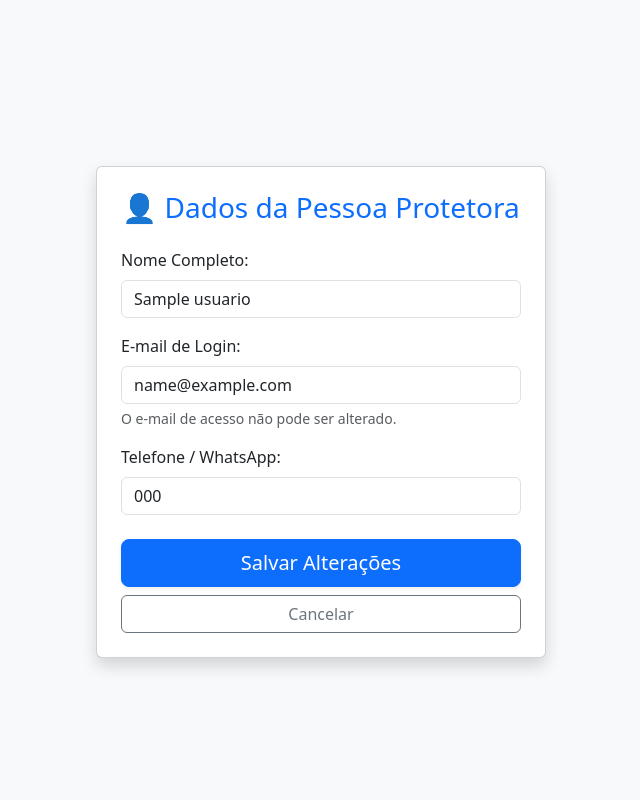
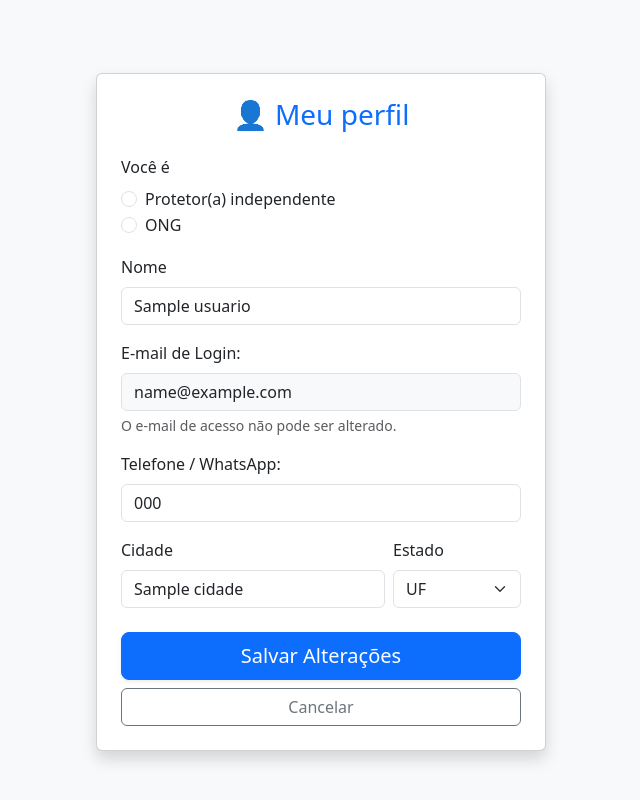
Before and after one commit to gbertaggia/patinhas-protegidas, a Flask app: template templates/editarUsuario.html in a window 1280 px wide. Shown: the whole page, without its empty margins (319-959 px from the left). Run offline with Flask 3, Linux system fonts and the light colour scheme; the template is opened without the code that fills it: most values are stand-ins (such as "Sample title", 1, 10 or a date in 2020); parts of the project's set-up code (start-up, migrations or seed data) failed here and were passed over.

Commit message:
Permite editar perfil, cidade e estado, com validação compartilhada com o cadastro

```diff
--- a/routes/auth.py
+++ b/routes/auth.py
@@ -27,14 +27,27 @@ def tela_cadastro():
     return render_template('cadastro.html', ufs=UFS)
 
 
-def _erro_cadastro(mensagem):
-    """Página simples de erro de validação do cadastro (resposta 400)."""
+def _pagina_de_erro(mensagem, voltar_para, texto_do_link):
+    """Página simples de erro de validação de formulário (resposta 400)."""
     return f"""
         <h1 style="color: red; text-align: center; margin-top: 50px;">{mensagem}</h1>
         <div style="text-align: center;">
-            <a href="/cadastro" style="font-size: 18px;">Voltar ao cadastro</a>
+            <a href="{voltar_para}" style="font-size: 18px;">{texto_do_link}</a>
         </div>
     """, 400
+
+
+def _validar_perfil(nome, tipo, cidade, uf):
+    """Regras do perfil, iguais no cadastro e na edição. Devolve a mensagem de erro ou None."""
+    if not nome or len(nome) > 100:
+        return 'Informe o nome (até 100 caracteres).'
+    if tipo not in TIPOS_DE_CONTA:
+        return 'Escolha se você é protetor(a) ou ONG.'
+    if not cidade or len(cidade) > 100:
+        return 'Informe a cidade (até 100 caracteres).'
+    if uf not in UFS:
+        return 'Escolha o estado.'
+    return None
 
 
 @bp.route('/cadastrar', methods=['POST'])
@@ -48,14 +61,11 @@ def criar_conta():
     uf = request.form.get('uf')
 
     # Validação no servidor: o HTML também exige os campos, mas ele pode ser burlado
-    if not nome or not email or not senha:
-        return _erro_cadastro('Preencha nome, e-mail e senha.')
-    if tipo not in TIPOS_DE_CONTA:
-        return _erro_cadastro('Escolha se você é protetor(a) ou ONG.')
-    if not cidade or len(cidade) > 100:
-        return _erro_cadastro('Informe a cidade (até 100 caracteres).')
-    if uf not in UFS:
-        return _erro_cadastro('Escolha o estado.')
+    if not email or not senha:
+        return _pagina_de_erro('Preencha e-mail e senha.', '/cadastro', 'Voltar ao cadastro')
+    erro = _validar_perfil(nome, tipo, cidade, uf)
+    if erro:
+        return _pagina_de_erro(erro, '/cadastro', 'Voltar ao cadastro')
 
     try:
         conexao = conectar_banco()
@@ -149,16 +159,25 @@ def fazer_login():
 @login_required
 def editar_perfil_usuario():
     id_usuario = session['id_usuario']
-    conexao = conectar_banco()
-    cursor = conexao.cursor(pymysql.cursors.DictCursor)
 
     if request.method == 'POST':
-        novo_nome = request.form.get('nome')
-        novo_telefone = request.form.get('telefone')
+        novo_nome = (request.form.get('nome') or '').strip()
+        novo_telefone = (request.form.get('telefone') or '').strip() or None
+        novo_tipo = request.form.get('tipo')
+        nova_cidade = (request.form.get('cidade') or '').strip()
+        novo_uf = request.form.get('uf')
 
+        erro = _validar_perfil(novo_nome, novo_tipo, nova_cidade, novo_uf)
+        if erro:
+            return _pagina_de_erro(erro, '/editar_usuario', 'Voltar à edição do perfil')
+
+        conexao = conectar_banco()
+        cursor = conexao.cursor()
         try:
-            cursor.execute("UPDATE usuarios SET nome = %s, telefone = %s WHERE id = %s",
-                           (novo_nome, novo_telefone if novo_telefone else None, id_usuario))
+            cursor.execute(
+                "UPDATE usuarios SET nome = %s, telefone = %s, tipo = %s, cidade = %s, uf = %s WHERE id = %s",
+                (novo_nome, novo_telefone, novo_tipo, nova_cidade, novo_uf, id_usuario),
+            )
             conexao.commit()
 
             # Atualiza o nome na sessão para o painel mostrar o texto de boas-vindas novo
@@ -172,14 +191,17 @@ def editar_perfil_usuario():
             cursor.close()
             conexao.close()
 
-    # Método GET: busca os dados atuais para preencher a tela
-    cursor.execute("SELECT * FROM usuarios WHERE id = %s", (id_usuario,))
+    # Método GET: busca os dados atuais para preencher a tela (sem a senha)
+    conexao = conectar_banco()
+    cursor = conexao.cursor(pymysql.cursors.DictCursor)
+    cursor.execute(
+        "SELECT nome, email, telefone, tipo, cidade, uf FROM usuarios WHERE id = %s", (id_usuario,)
+    )
     usuario = cursor.fetchone()
-
     cursor.close()
     conexao.close()
 
-    return render_template('editarUsuario.html', usuario=usuario)
+    return render_template('editarUsuario.html', usuario=usuario, ufs=UFS)
 
 
 @bp.route('/logout')
--- a/static/js/cadastro.js
+++ b/static/js/cadastro.js
@@ -13,3 +13,5 @@ function atualizarRotuloDoNome() {
 document.querySelectorAll('input[name="tipo"]').forEach((opcao) => {
   opcao.addEventListener('change', atualizarRotuloDoNome);
 });
+
+atualizarRotuloDoNome();
--- a/templates/editarUsuario.html
+++ b/templates/editarUsuario.html
@@ -3,7 +3,7 @@
 <head>
     <meta charset="UTF-8">
     <meta name="viewport" content="width=device-width, initial-scale=1.0">
-    <title>Patinhas Protegidas - Editar Usuário</title>
+    <title>Patinhas Protegidas - Editar Perfil</title>
     <link href="https://cdn.jsdelivr.net/npm/bootstrap@5.3.0/dist/css/bootstrap.min.css" rel="stylesheet">
     <style>
         body {
@@ -23,24 +23,52 @@
 
     <div class="container d-flex justify-content-center">
         <div class="card shadow p-4 mt-4" style="width: 100%; max-width: 450px;">
-            <h3 class="text-center text-primary mb-4">👤 Dados da Pessoa Protetora</h3>
+            <h3 class="text-center text-primary mb-4">👤 Meu perfil</h3>
 
             <form method="POST" action="{{ url_for('auth.editar_perfil_usuario') }}">
 
+                <fieldset class="mb-3">
+                    <legend class="form-label fs-6">Você é</legend>
+                    <div class="form-check">
+                        <input class="form-check-input" type="radio" name="tipo" id="tipo-protetor" value="PROTETOR" {% if usuario.tipo == 'PROTETOR' %}checked{% endif %} required>
+                        <label class="form-check-label" for="tipo-protetor">Protetor(a) independente</label>
+                    </div>
+                    <div class="form-check">
+                        <input class="form-check-input" type="radio" name="tipo" id="tipo-ong" value="ONG" {% if usuario.tipo == 'ONG' %}checked{% endif %} required>
+                        <label class="form-check-label" for="tipo-ong">ONG</label>
+                    </div>
+                </fieldset>
+
                 <div class="mb-3">
-                    <label for="nome" class="form-label">Nome Completo:</label>
+                    <label for="nome" class="form-label">Nome</label>
                     <input type="text" id="nome" name="nome" class="form-control" value="{{ usuario.nome }}" required>
                 </div>
 
                 <div class="mb-3">
                     <label for="email" class="form-label">E-mail de Login:</label>
-                    <input type="email" id="email" class="form-control bg-log" value="{{ usuario.email }}" readonly>
+                    <input type="email" id="email" class="form-control bg-light" value="{{ usuario.email }}" readonly>
                     <div class="form-text text-muted">O e-mail de acesso não pode ser alterado.</div>
                 </div>
 
-                <div class="mb-4">
+                <div class="mb-3">
                     <label for="telefone" class="form-label">Telefone / WhatsApp:</label>
                     <input type="text" id="telefone" name="telefone" class="form-control" value="{{ usuario.telefone if usuario.telefone else '' }}" placeholder="(00) 00000-0000">
+                </div>
+
+                <div class="row g-2 mb-4">
+                    <div class="col-8">
+                        <label for="cidade" class="form-label">Cidade</label>
+                        <input type="text" class="form-control" id="cidade" name="cidade" maxlength="100" value="{{ usuario.cidade if usuario.cidade else '' }}" required>
+                    </div>
+                    <div class="col-4">
+                        <label for="uf" class="form-label">Estado</label>
+                        <select class="form-select" id="uf" name="uf" required>
+                            <option value="">UF</option>
+                            {% for sigla in ufs %}
+                            <option value="{{ sigla }}" {% if usuario.uf == sigla %}selected{% endif %}>{{ sigla }}</option>
+                            {% endfor %}
+                        </select>
+                    </div>
                 </div>
 
                 <button type="submit" class="btn btn-primary w-100 btn-lg shadow-sm">Salvar Alterações</button>
@@ -49,5 +77,6 @@
         </div>
     </div>
 
+    <script src="{{ url_for('static', filename='js/cadastro.js') }}" defer></script>
 </body>
 </html>
```
Also changed, not shown: docs/DESENVOLVIMENTO.md (+28 -13 lines), docs/TESTES.md (+23 -6 lines), tests/test_cadastro.py (+1 -0 lines), tests/test_perfil.py (added, +89 -0 lines).
